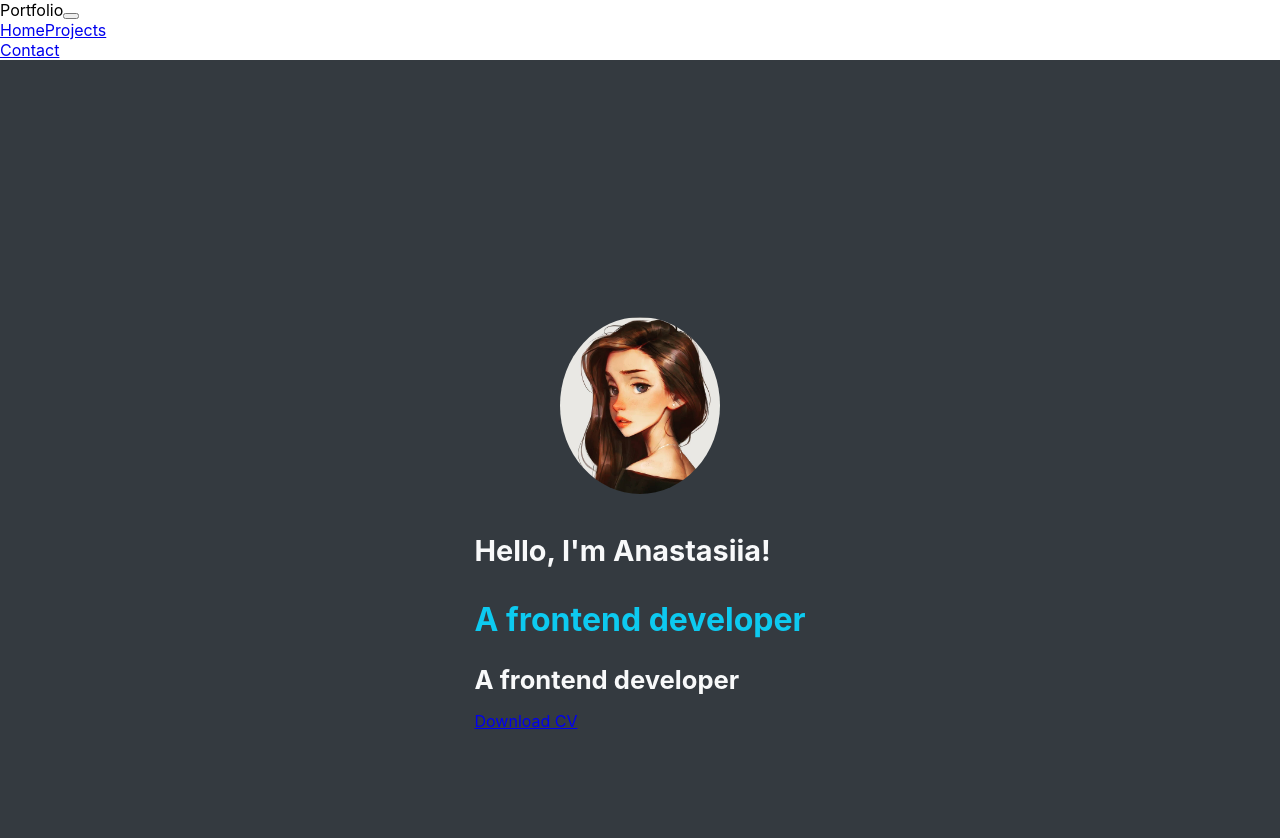
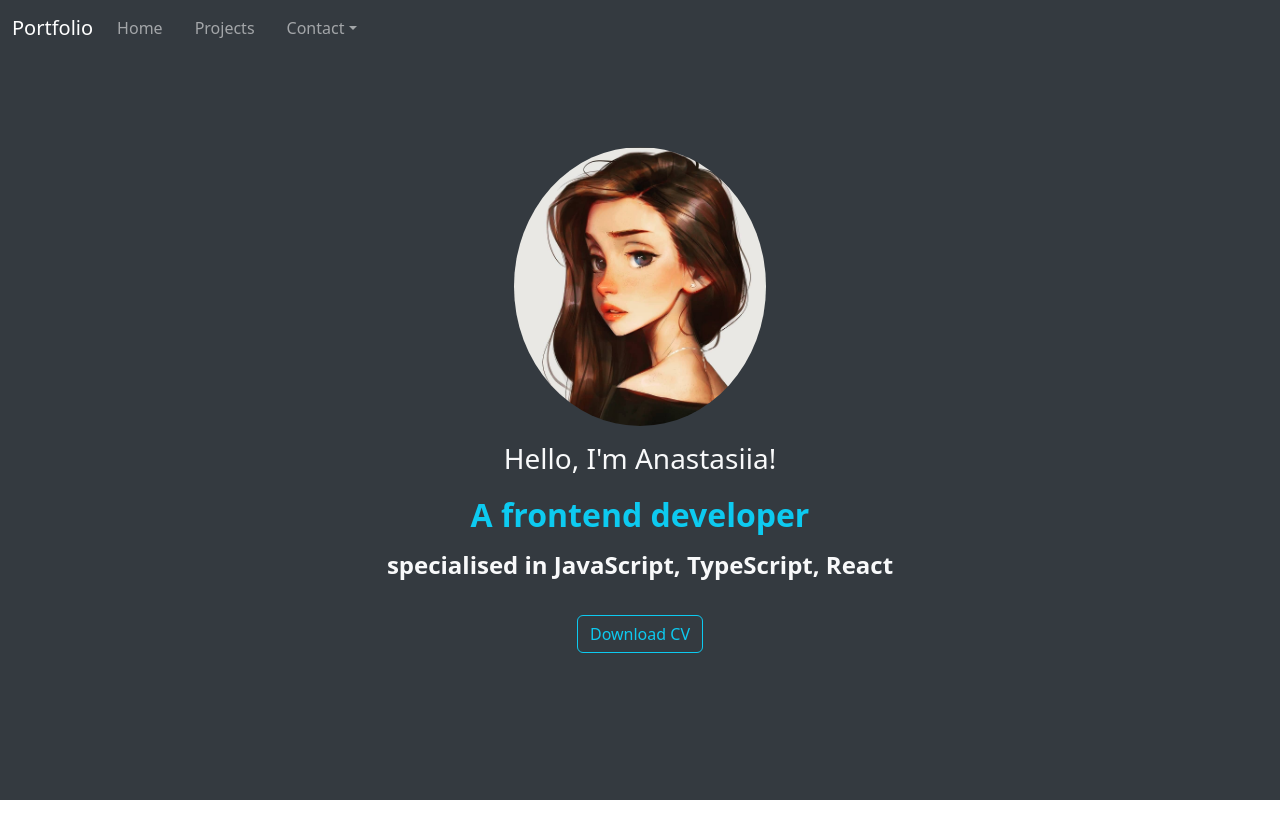
Before and after one commit to Anastasi11a/my-portfolio, a React (Create React App) app: page /portfolio in a window 1280 px wide. Shown: the top 838 px of the page. After the commit the page ends 800 px from the top, so only its background shows below. Built offline with nearby package versions, Linux system fonts and the light colour scheme.

Commit message:
Updated Home component style

```diff
--- a/package.json
+++ b/package.json
@@ -10,6 +10,7 @@
     "@testing-library/jest-dom": "^6.6.3",
     "@testing-library/react": "^16.3.0",
     "@testing-library/user-event": "^13.5.0",
+    "bootstrap": "^5.3.5",
     "react": "^19.1.0",
     "react-bootstrap": "^2.10.9",
     "react-dom": "^19.1.0",
--- a/src/App.css
+++ b/src/App.css
@@ -1,38 +1,19 @@
-.App {
-  text-align: center;
+:root {
+    --dark-bg: #212529;
+    --bg-secondary: #343a40;
+    --dark-text: #f8f9fa;
+    --accent: #0dcaf0;
+    --border: #6c757d;
 }
 
-.App-logo {
-  height: 40vmin;
-  pointer-events: none;
+.bg-home {
+    background-color: var(--bg-secondary) !important;
 }
 
-@media (prefers-reduced-motion: no-preference) {
-  .App-logo {
-    animation: App-logo-spin infinite 20s linear;
-  }
+.text-dark-text {
+    color: var(--dark-text) !important;
 }
 
-.App-header {
-  background-color: #282c34;
-  min-height: 100vh;
-  display: flex;
-  flex-direction: column;
-  align-items: center;
-  justify-content: center;
-  font-size: calc(10px + 2vmin);
-  color: white;
+.text-accent {
+    color: var(--accent) !important;
 }
-
-.App-link {
-  color: #61dafb;
-}
-
-@keyframes App-logo-spin {
-  from {
-    transform: rotate(0deg);
-  }
-  to {
-    transform: rotate(360deg);
-  }
-}
--- a/src/App.js
+++ b/src/App.js
@@ -1,4 +1,6 @@
 import { Route, Routes } from "react-router-dom";
+import 'bootstrap/dist/css/bootstrap.min.css';
+
 import Header from "./components/Header";
 import Home from "./pages/Home";
 
--- a/src/index.js
+++ b/src/index.js
@@ -1,9 +1,9 @@
 import React from 'react';
 import ReactDOM from 'react-dom/client';
 import { BrowserRouter } from 'react-router-dom';
-import './index.css';
+import reportWebVitals from './reportWebVitals';
 import App from './App';
-import reportWebVitals from './reportWebVitals';
+import './App.css';
 
 const root = ReactDOM.createRoot(document.getElementById('root'));
 root.render(
--- a/src/pages/Home.js
+++ b/src/pages/Home.js
@@ -3,35 +3,32 @@ import { Button, Container, Col, Row, Image } from "react-bootstrap";
 import avatar from '../assets/avatar.jpg';
 import cv from '../data/Alekseeva_Anastasiia.pdf';
 import { content } from '../constants/homeContent';
-import { itemStyles } from '../styles';
 
 const Home = () => {
-    const { containerHome, colHome, image, header, bioFirstRow, bioSecondRow, btn } = itemStyles;
-
     return (
-        <Container fluid style={containerHome}>
+        <Container fluid className="min-vh-100 d-flex flex-column justify-content-center align-items-center pt-5 bg-home">
             <Row className="align-items-center justify-content-center">
-                <Col xs="auto" style={colHome}>
+                <Col xs={4} md={3} className="text-center mb-3">
                     <Image
                         src={avatar}
                         alt="Anastasiia's Avatar"
                         fluid
-                        style={image}
+                        roundedCircle
+                        className="mx-auto d-block"
                     />
                 </Col>
             </Row>
-
             <Row>
                 <Col className="text-center mb-5">
-                    <h1 style={header}>{content.greeting}</h1>
-                    <p style={bioFirstRow}>{content.bio1}</p>
-                    <p style={bioSecondRow}>{content.bio1}</p>
+                    <h1 className="mb-3 fs-3 text-dark-text">{content.greeting}</h1>
+                    <p className="mb-2 fs-2 fw-bold text-accent">{content.bio1}</p>
+                    <p className="mb-3 fs-4 fw-bold text-dark-text">{content.bio2}</p>
 
                     <Button
                         href={cv}
                         download="cv.pdf"
                         variant="outline-info"
-                        style={btn}
+                        className="mt-3"
                     >
                         Download CV
                     </Button>
--- a/src/styles.js
+++ b/src/styles.js
@@ -1,48 +1,18 @@
-const colors = {
-    darkBg: '#212529',
-    darkText: '#f8f9fa',
-    accent: '#0dcaf0',
-    border: '#6c757d',
-    bgSecondary: '#343a40',
-};
-
 export const itemStyles = {
-    // Home
-    containerHome: {
-        height: '100vh',
-        display: 'flex',
-        flexDirection: 'column',
-        justifyContent: 'center',
-        alignItems: 'center',
-        paddingTop: '4rem',
-        backgroundColor: colors.bgSecondary,
+    // Header
+    navbarStyle: {
+        padding: '0.6rem 1rem',
+        borderBottom: '1px solid var(--border)',
+        backgroundColor: 'var(--dark-bg)',
     },
-    colHome: {
-        textAlign: 'center',
-        marginBottom: '1rem',
+    brandStyle: {
+        fontSize: '1.5rem',
+        fontWeight: 'bold',
+        color: 'var(--accent)',
     },
-    header: {
-        marginBottom: '1.25rem',
-        fontSize: '1.8rem',
-        color: colors.darkText,
-    },
-    bioFirstRow: {
-        marginBottom: '0.75rem',
-        fontSize: '2rem',
-        fontWeight: 700,
-        color: colors.accent,
-    },
-    bioSecondRow: {
-        marginBottom: '1rem',
-        fontSize: '1.6rem',
-        fontWeight: 700,
-        color: colors.darkText,
-    },
-    btn: {
-        marginTop: '1.2rem',
-    },
-    image: {
-        maxWidth: '10rem',
-        borderRadius: '50%',
+    collapseStyle: {
+        justifyContent: 'right',
+        marginRight: '1rem',
+        fontSize: '1.25rem',
     },
 };
```
Also changed, not shown: 1 other file (tests, documents, lock files or other folders).
